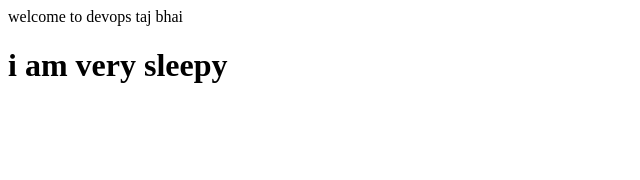
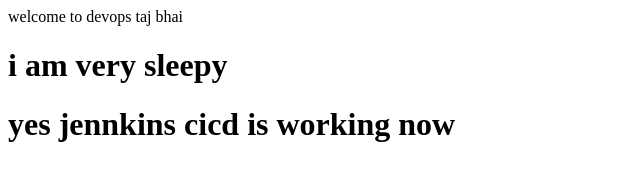
Before and after one commit to ruquiaali/jenkins_httpd, a plain HTML site: page index.html in a window 1280 px wide. Shown: the whole page, without its empty margins (0-640 px from the left). Drawn offline with Linux system fonts and the light colour scheme.

Commit message:
Update index.html

```diff
--- a/index.html
+++ b/index.html
@@ -1,2 +1,3 @@
 </h1> welcome to devops taj bhai </h1>
 <h1> i am very sleepy </h1>
+<h1> yes jennkins cicd is working now </h1>
```
